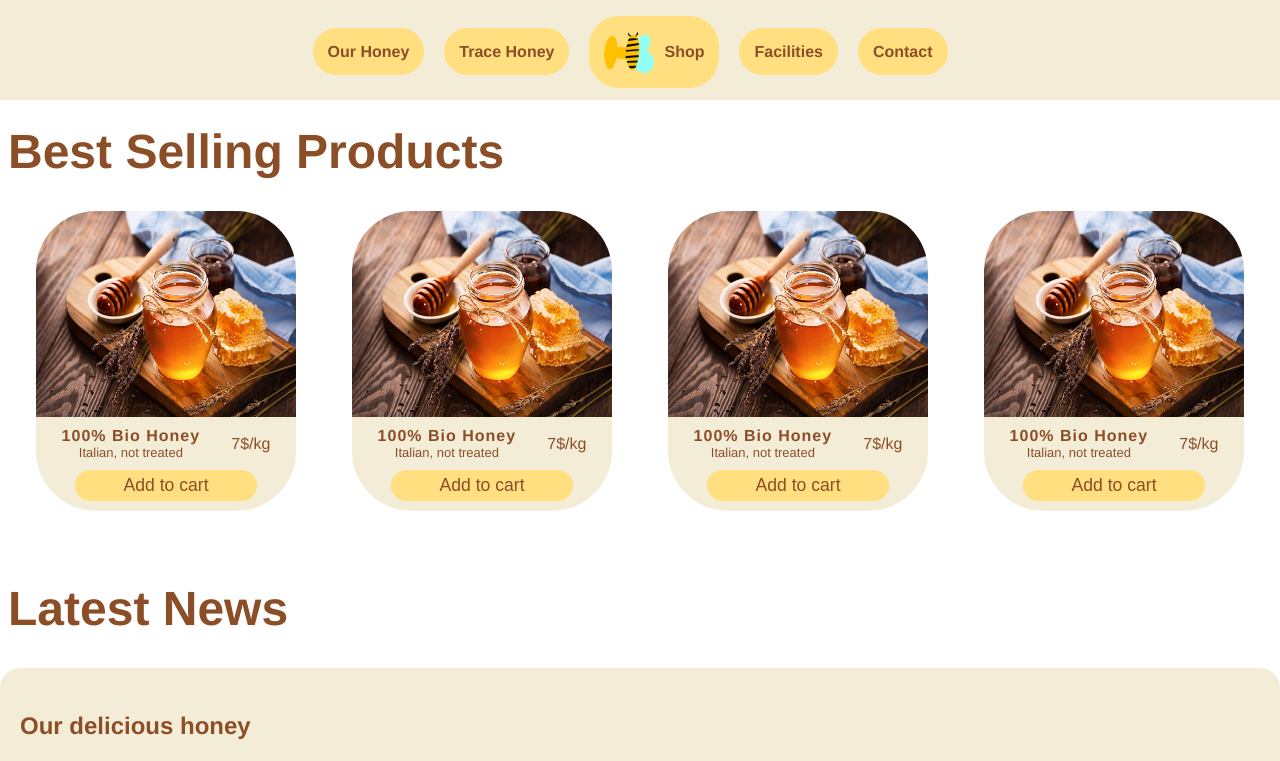
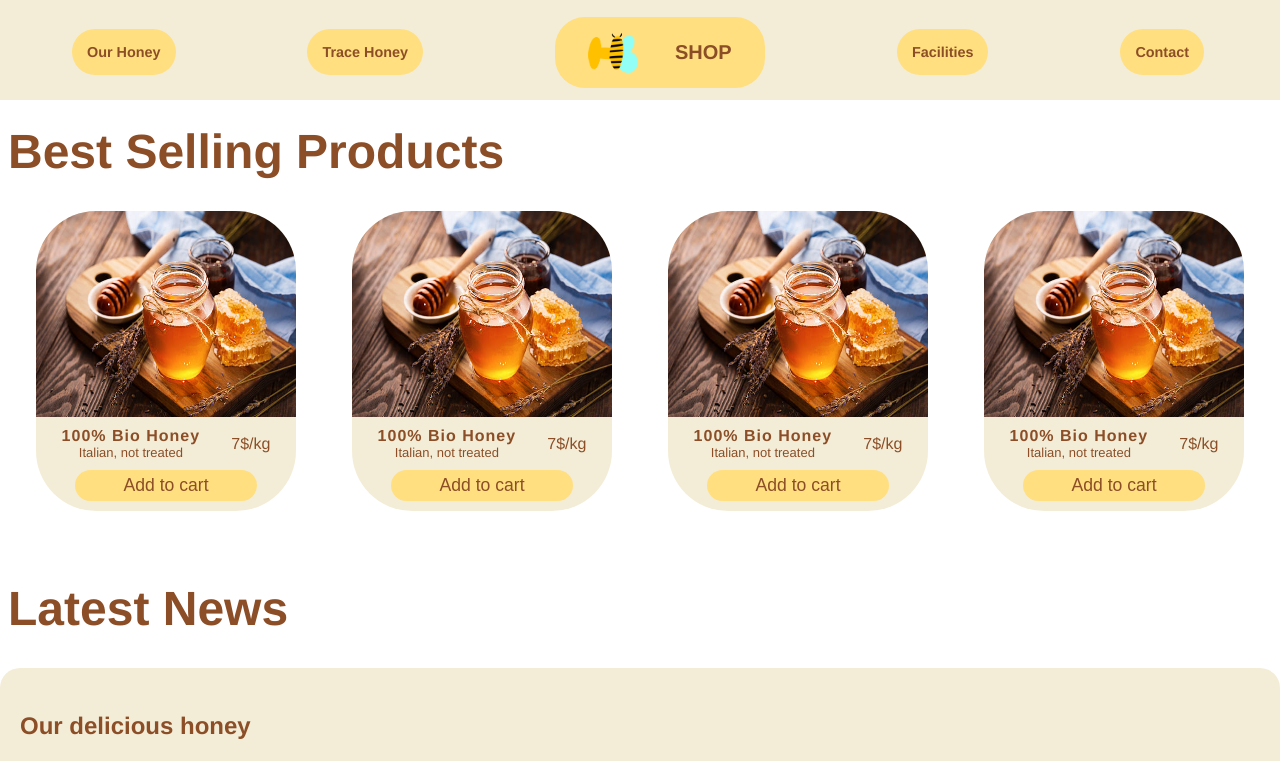
Before and after one commit to Jovelasirot/U2-W1-D3, a plain HTML site: page index.html in a window 1280 px wide. Shown: the top 761 px of the page. Drawn offline with Linux system fonts and the light colour scheme.

Commit message:
Nav fixed

```diff
--- a/assets/style.css
+++ b/assets/style.css
@@ -11,40 +11,39 @@ header {
 }
 
 nav {
-  display: flex;
-  justify-content: space-around;
+  padding-top: 0.5px;
 }
+
 header nav ul {
   list-style-type: none;
   display: flex;
-  display: flex;
-  justify-content: center;
+  justify-content: space-around;
   align-items: center;
-  padding-left: 0px;
+  padding-left: 16px;
 }
 
 header nav li a {
   text-decoration: none;
   color: #8c4e27;
-  width: auto;
-  height: auto;
   background-color: #ffdf7f;
+  width: 180px;
   padding: 15px;
   margin-right: 20px;
   border-radius: 30px;
   font-weight: bold;
-  font-size: 1rem;
+  font-size: 0.9rem;
 }
 
 #shopNav a {
   display: flex;
-  justify-content: center;
+  justify-content: space-around;
   align-items: center;
+  text-transform: uppercase;
+  font-size: 20px;
 }
 
 #logo {
   width: 50px;
-  margin-right: 10px;
 }
 
 /* tittle */
@@ -73,6 +72,7 @@ h1 {
   color: #8c4e27;
   font-size: 1rem;
 }
+
 .textCardLeft {
   display: flex;
   flex-direction: column;
```
